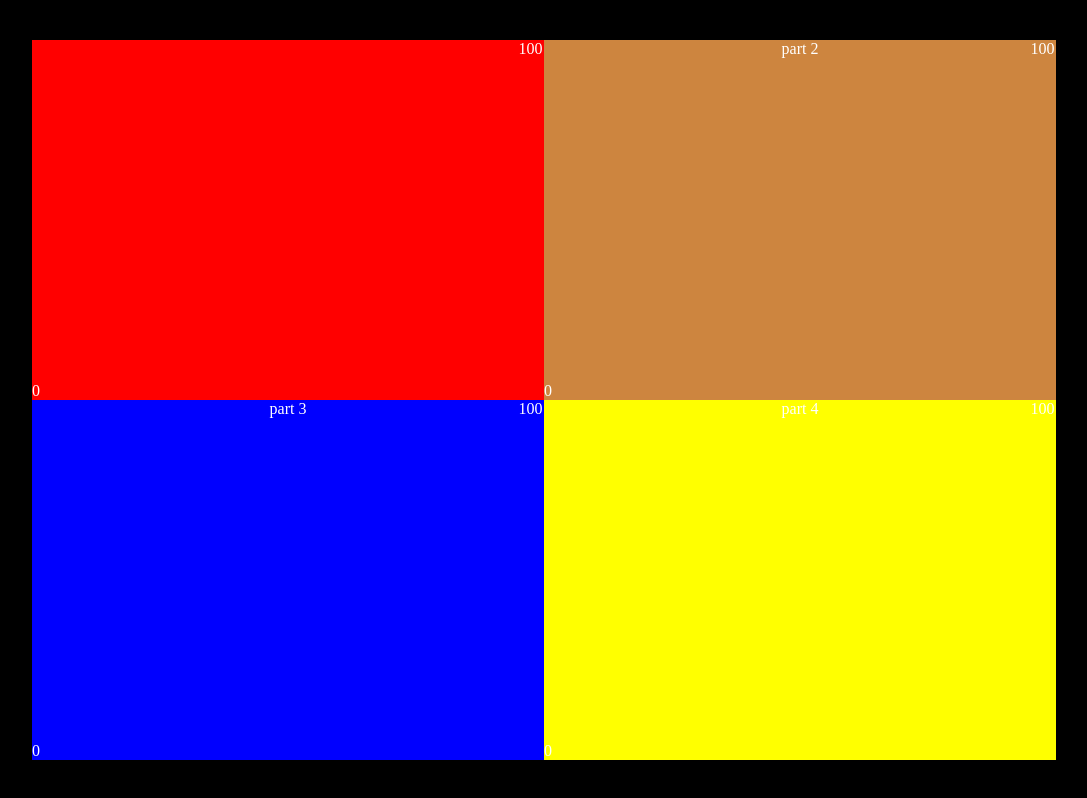
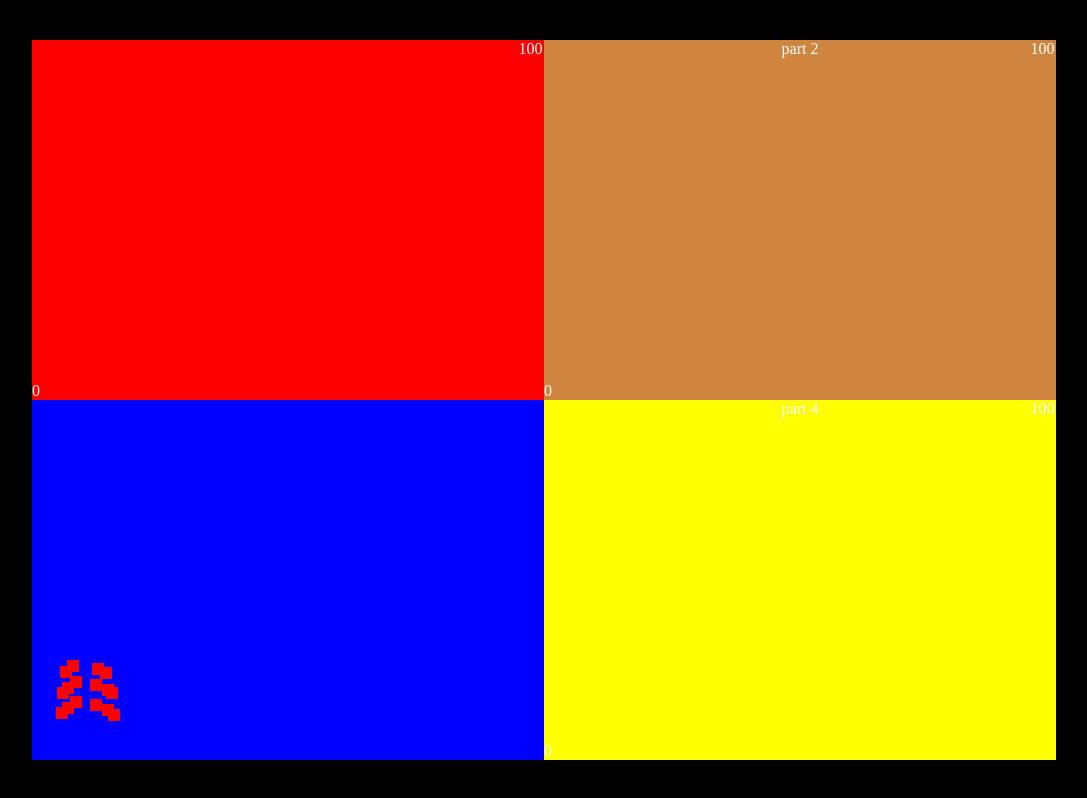
Before and after one commit to evadeharo/Dallonses-Hackaton-, a React (Vite) app in the folder hackaton-dallonses/: page / in a window 1280 px wide. Shown: the whole page, without its empty margins (8-1095 px from the left). Built offline with nearby package versions, Linux system fonts and the light colour scheme.

Commit message:
Update App.tsx

```diff
--- a/hackaton-dallonses/src/App.tsx
+++ b/hackaton-dallonses/src/App.tsx
@@ -1,6 +1,8 @@
 import "./App.css";
+import data from "./data.json";
 
 export default function App() {
+  const { part1, part2, part3, part4 } = data;
   return (
     <main style={{ display: "flex", flexWrap: "wrap" }}>
       <div
@@ -38,11 +40,18 @@ export default function App() {
           position: "relative",
         }}
       >
-        part 3
-        <span style={{ position: "absolute", left: "0", bottom: "0" }}>0</span>
-        <span style={{ position: "absolute", left: "95%", bottom: "95%" }}>
-          100
-        </span>
+        {part3.map((i) => (
+          <div
+            style={{
+              position: "absolute",
+              left: i.x * 100,
+              bottom: i.y * 100,
+              width: i.size,
+              height: i.size,
+              backgroundColor: "red",
+            }}
+          />
+        ))}
       </div>
       <div
         style={{
```
